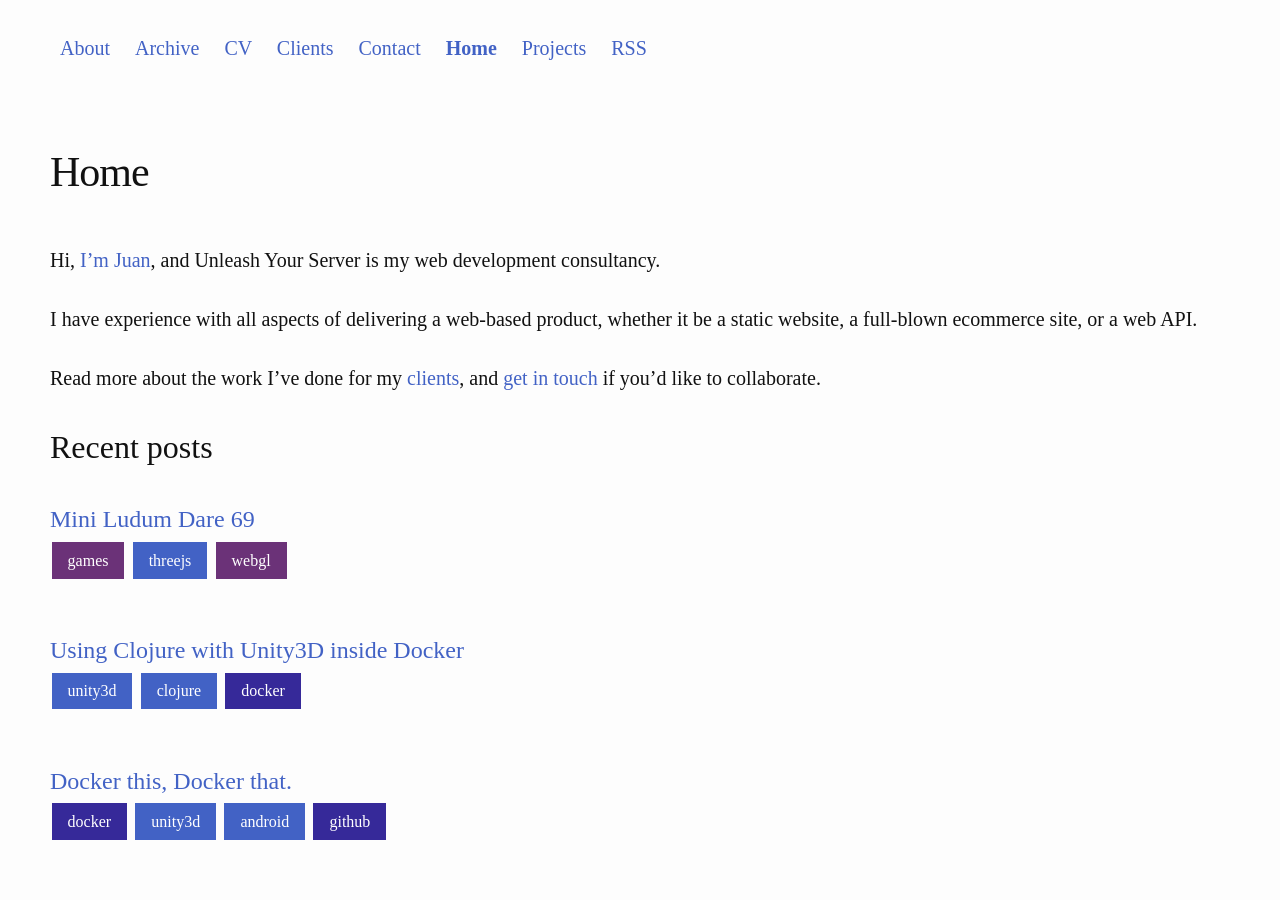
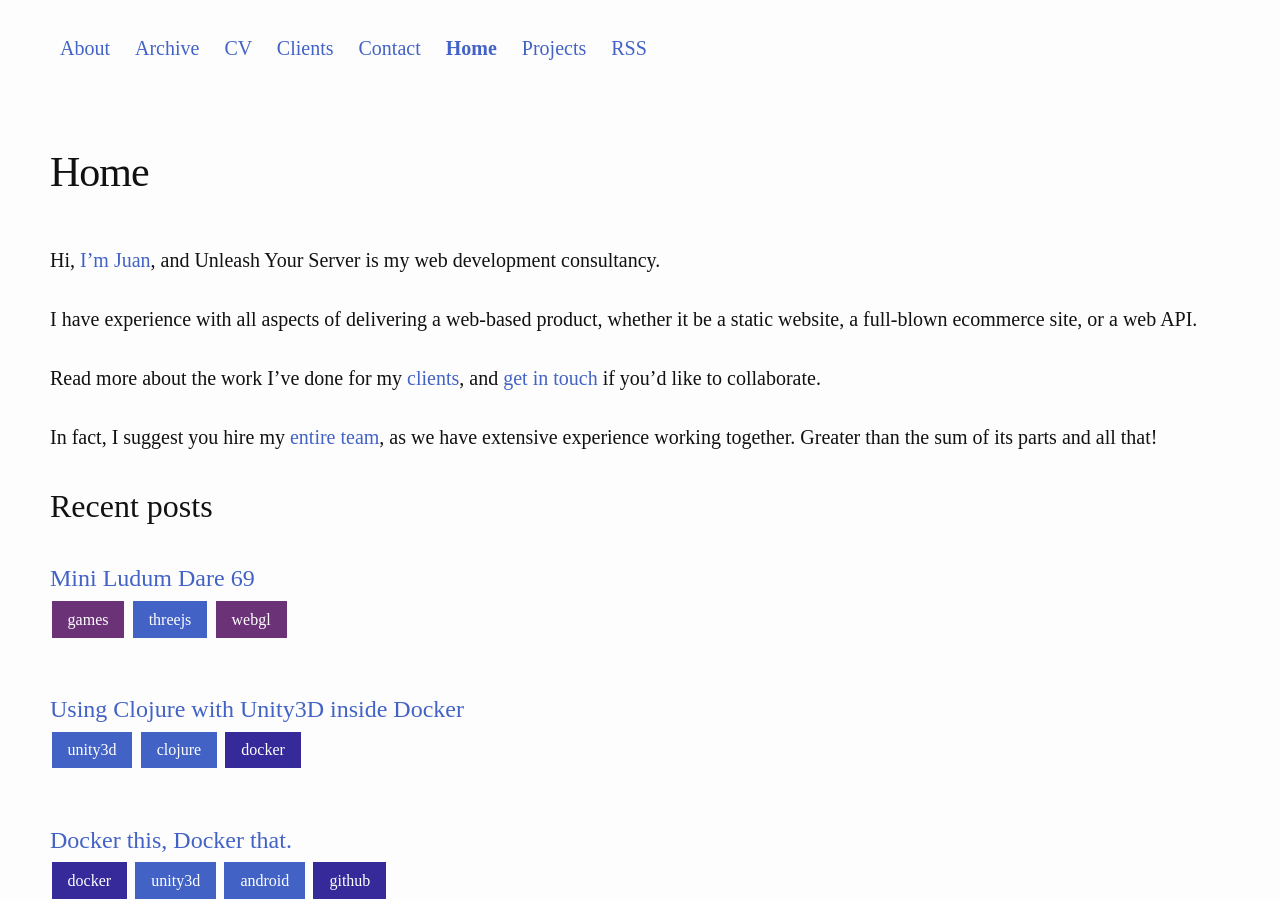
Before and after one commit to UYSio/uysio.github.io-src, a Jekyll site: the page built from index.md, in a window 1280 px wide and 900 px high. Built offline with Jekyll 4.4.1, drawn with Linux system fonts in a browser that asks for light colours.

Commit message:
mention freeform

```diff
--- a/index.md
+++ b/index.md
@@ -8,6 +8,8 @@
 I have experience with all aspects of delivering a web-based product, whether it be a static website, a full-blown ecommerce site, or a web API.
 
 Read more about the work I've done for my [clients](clients), and [get in touch](contact) if you'd like to collaborate.
+
+In fact, I suggest you hire my [entire team](http://www.freeform.digital/#who-we-are), as we have extensive experience working together. Greater than the sum of its parts and all that!
 
 ## Recent posts
 
```
